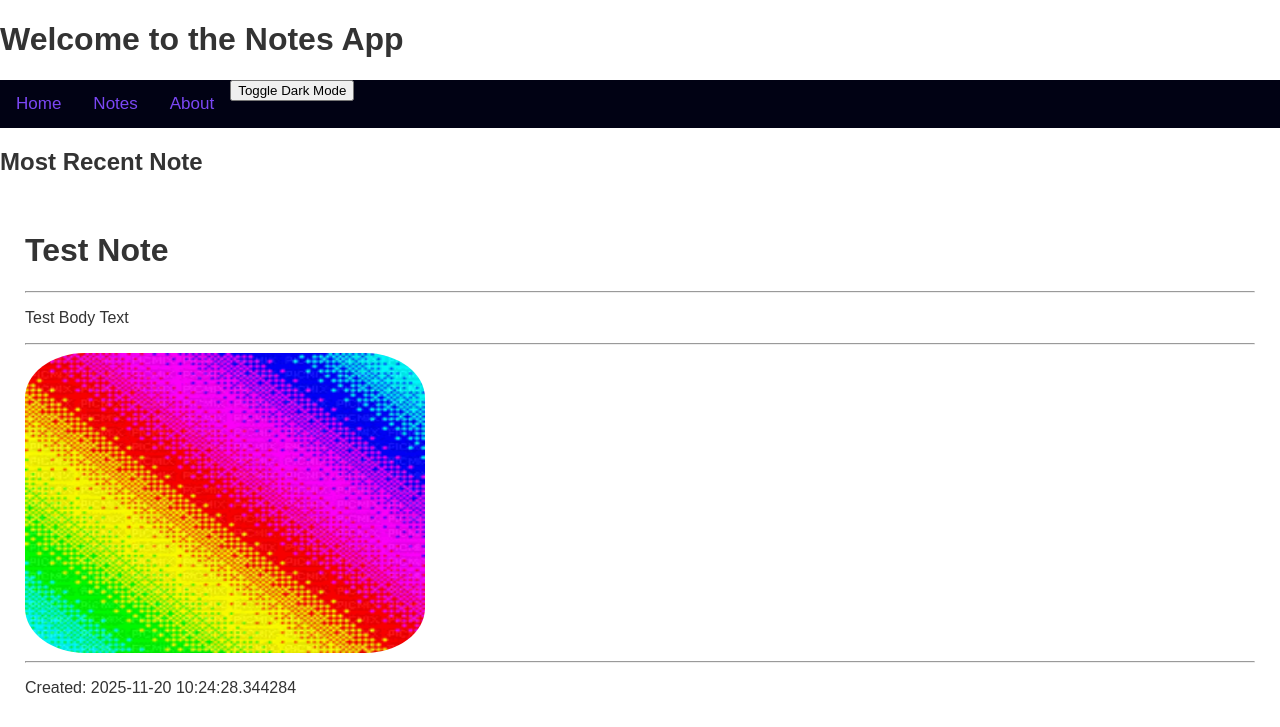
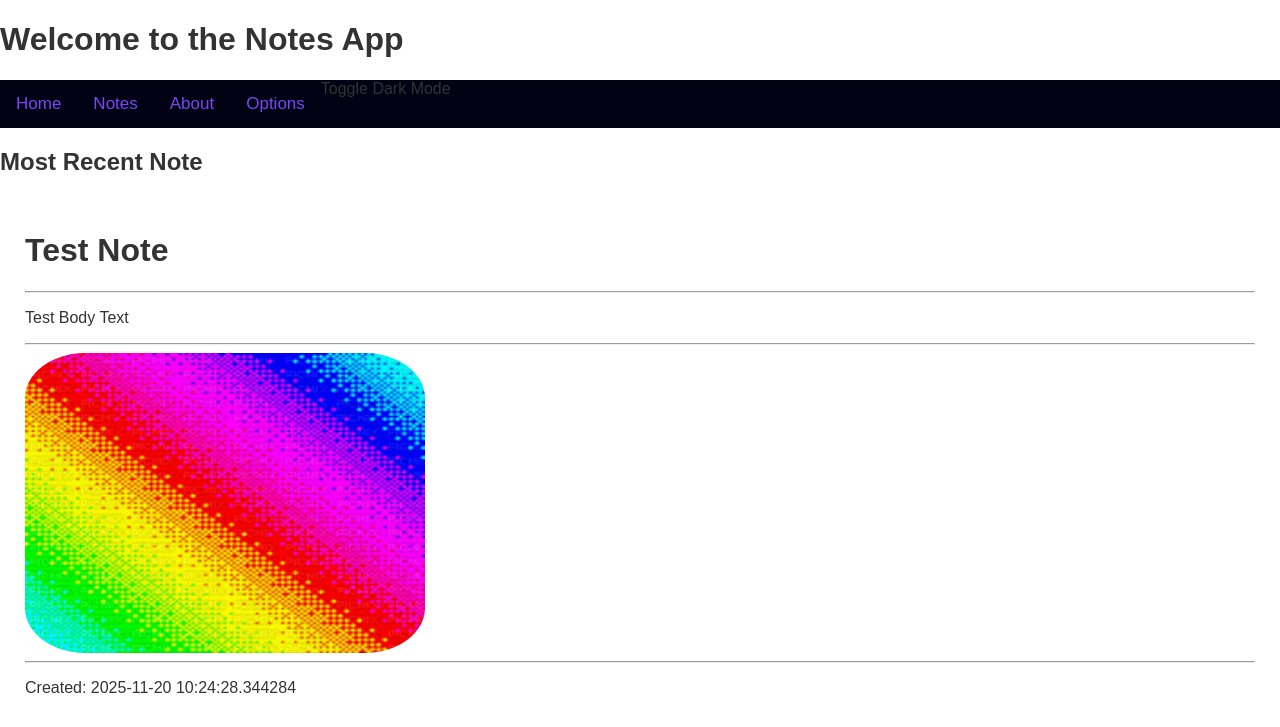
Before and after one commit to Esmith935/Notes-web-app, a Flask app: page / in a window 1280 px wide. Shown: the top 727 px of the page. Run offline with Flask 3, Linux system fonts and the light colour scheme; data comes from the database, SQL or seed files in the repository.

Commit message:
drop down menu

```diff
--- a/templates/home.html
+++ b/templates/home.html
@@ -15,12 +15,16 @@
         <a href="{{ url_for('notes') }}">Notes</a>
         <a href="{{ url_for('about') }}">About</a>
 
-        <button onclick="toggleDarkMode()">Toggle Dark Mode</button>
-    <script>
-    function toggleDarkMode() {
-        document.body.classList.toggle("dark-mode");
-    }
-    </script>
+        <dropdown>
+            <a href="#">Options</a>
+                <div class="dropdown-content">
+                    <buttoon onclick ="toggleDarkMode()">Toggle Dark Mode</button>
+                    <script>
+                        function toggleDarkMode() {
+                        document.body.classList.toggle("dark-mode"); }
+                    </script>
+                </div>
+        </dropdown>
 
     </nav>
 
```
